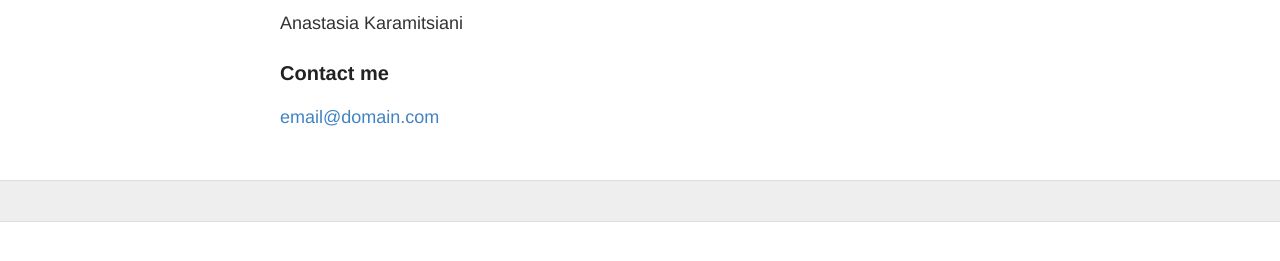
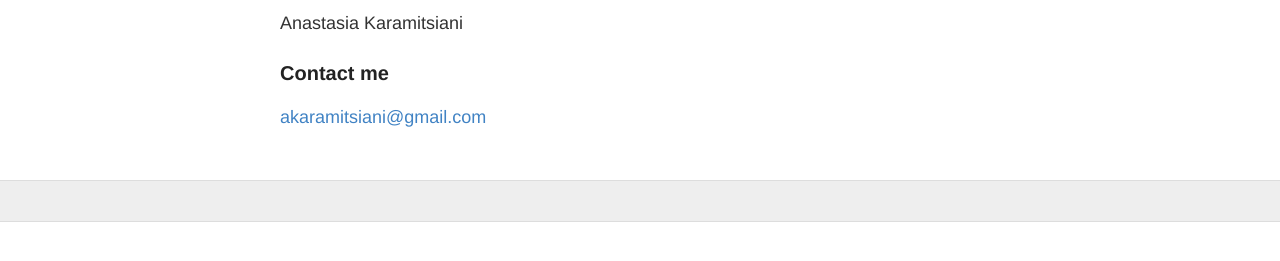
Before and after one commit to akramitsiani/PQ-REACTBlog, a Jekyll site: the page built from about.md, in a window 1280 px wide. Shown: the part 216-477 px from the top of the page. Built offline with Jekyll 4.4.1, drawn with Linux system fonts in a browser that asks for light colours.

Commit message:
Update about.md

```diff
--- a/about.md
+++ b/about.md
@@ -8,4 +8,4 @@ Anastasia Karamitsiani
 
 ### Contact me
 
-[email@domain.com](akaramitsiani@gmail.com)
+[akaramitsiani@gmail.com](mailto:akaramitsiani@gmail.com)
```
